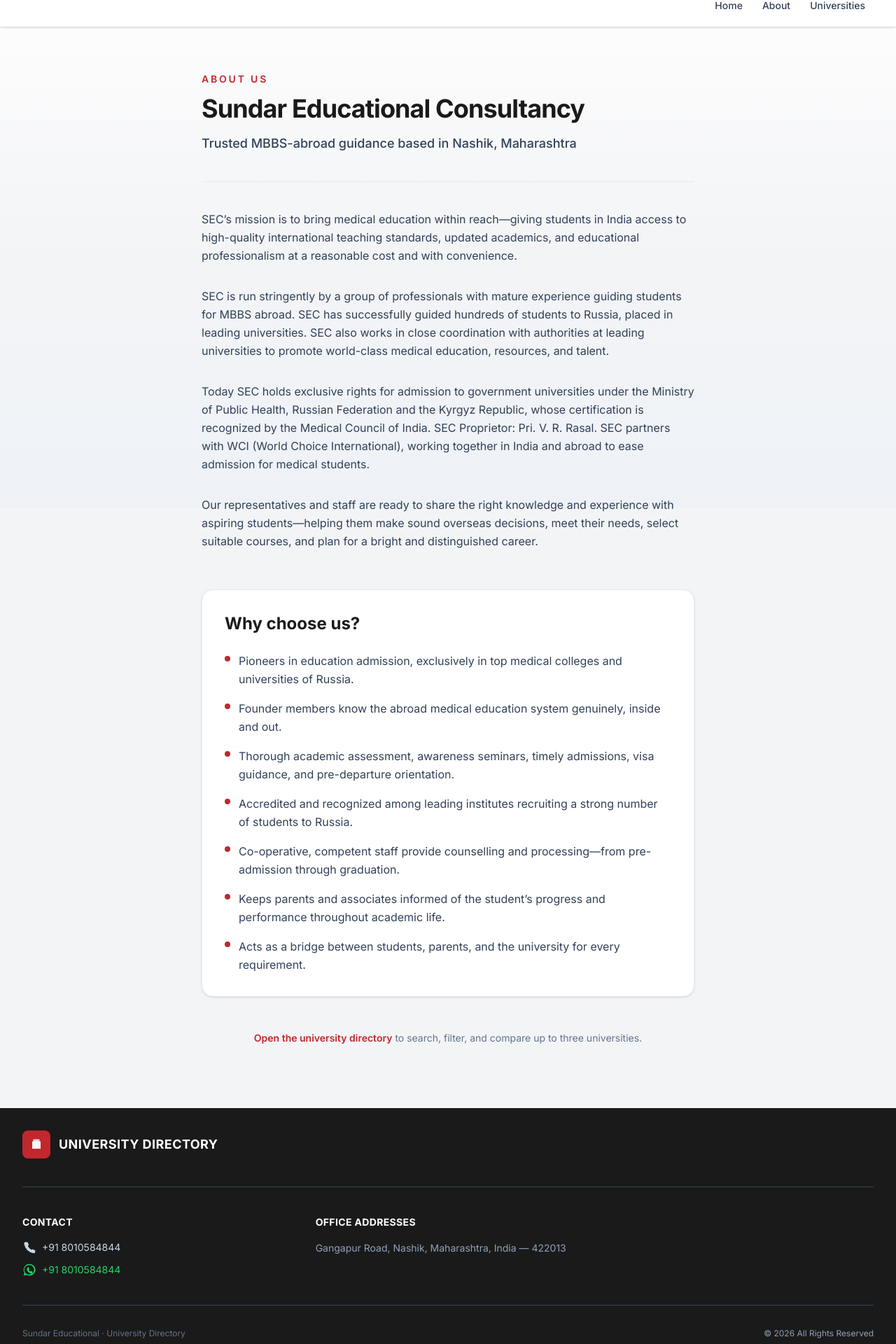
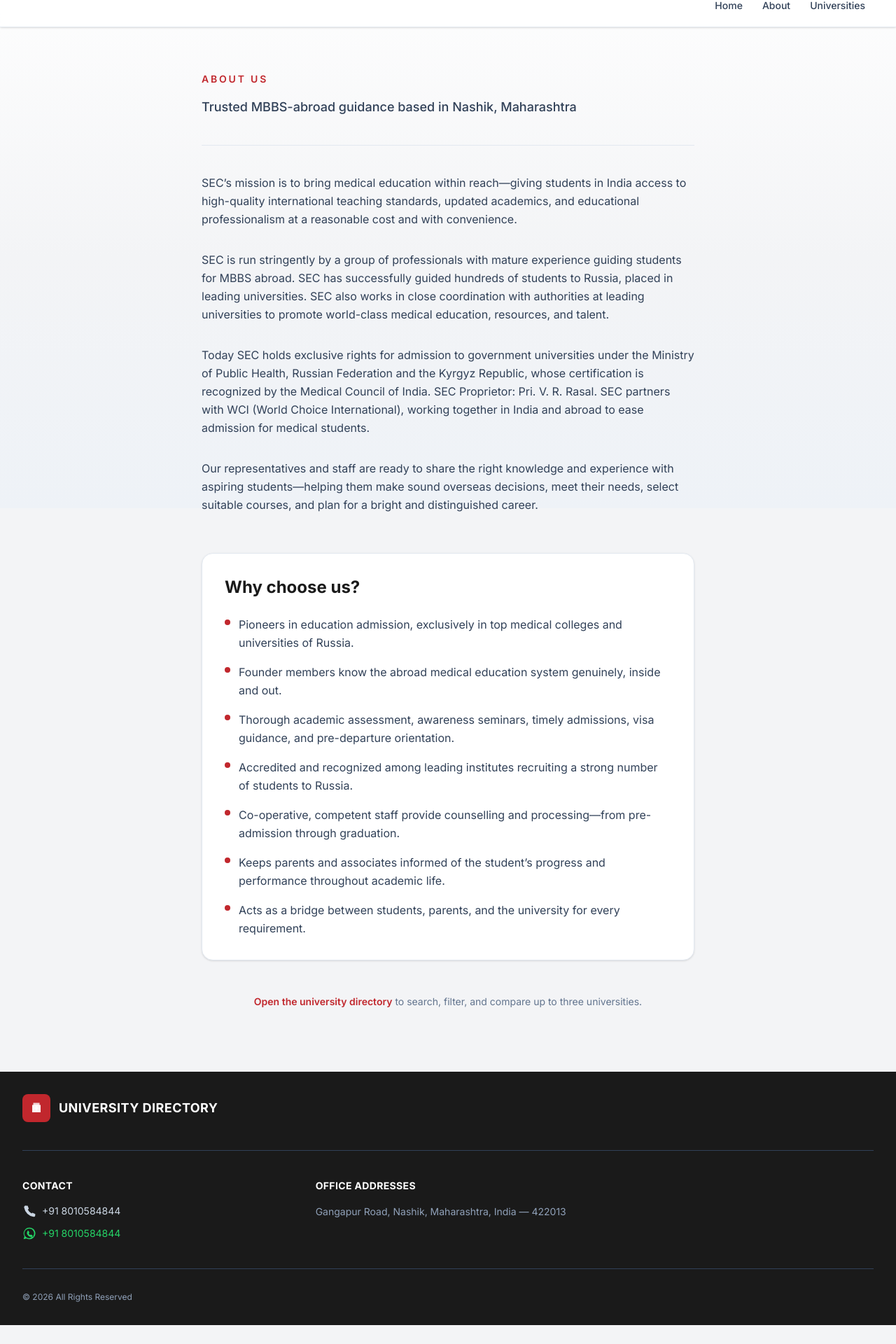
Before and after one commit to vaibhav18matere/universities, a Next.js app: page /about in a window 1280 px wide. Shown: the part 74-1994 px from the top of the page at 70% size. After the commit the page ends 1967 px from the top, so only its background shows below. Built offline with nearby package versions, Linux system fonts and the light colour scheme.

Commit message:
remove sundar education name from website

```diff
--- a/app/about/page.tsx
+++ b/app/about/page.tsx
@@ -4,7 +4,7 @@
 export const metadata: Metadata = {
   title: "About",
   description:
-    "Sundar Educational Consultancy — MBBS abroad guidance from Nashik, Maharashtra. Mission, experience, and why students choose SEC.",
+    "MBBS abroad guidance from Nashik, Maharashtra. Mission, experience, and why students choose SEC.",
 };
 
 type WhyChooseUsPoint = {
@@ -50,9 +50,9 @@
         <p className="text-sm font-semibold uppercase tracking-[0.2em] text-accent">
           About us
         </p>
-        <h1 className="mt-3 text-balance text-3xl font-bold tracking-tight text-brand-ink dark:text-slate-50 sm:text-4xl">
+        {/* <h1 className="mt-3 text-balance text-3xl font-bold tracking-tight text-brand-ink dark:text-slate-50 sm:text-4xl">
           Sundar Educational Consultancy
-        </h1>
+        </h1> */}
         <p className="mt-4 text-lg font-medium text-slate-700 dark:text-slate-300">
           Trusted MBBS-abroad guidance based in Nashik, Maharashtra
         </p>
@@ -67,9 +67,9 @@
         </p>
         <p>
           SEC is run stringently by a group of professionals with mature
-          experience guiding students for MBBS abroad. SEC has successfully guided
-          hundreds of students to Russia, placed in leading universities. SEC
-          also works in close coordination with authorities at leading
+          experience guiding students for MBBS abroad. SEC has successfully
+          guided hundreds of students to Russia, placed in leading universities.
+          SEC also works in close coordination with authorities at leading
           universities to promote world-class medical education, resources, and
           talent.
         </p>
@@ -77,9 +77,9 @@
           Today SEC holds exclusive rights for admission to government
           universities under the Ministry of Public Health, Russian Federation
           and the Kyrgyz Republic, whose certification is recognized by the
-          Medical Council of India. SEC Proprietor: Pri. V. R. Rasal. SEC partners
-          with WCI (World Choice International), working together in India and
-          abroad to ease admission for medical students.
+          Medical Council of India. SEC Proprietor: Pri. V. R. Rasal. SEC
+          partners with WCI (World Choice International), working together in
+          India and abroad to ease admission for medical students.
         </p>
         <p>
           Our representatives and staff are ready to share the right knowledge
--- a/app/components/SiteFooter.tsx
+++ b/app/components/SiteFooter.tsx
@@ -118,7 +118,7 @@
         </div>
 
         <div className="flex flex-col gap-4 border-t border-slate-700 pt-8 text-xs text-slate-500 sm:flex-row sm:items-center sm:justify-between">
-          <p>Sundar Educational · University Directory </p>
+          {/* <p>Sundar Educational · University Directory </p> */}
           <p className="text-slate-400">© {year} All Rights Reserved</p>
         </div>
       </div>
```
